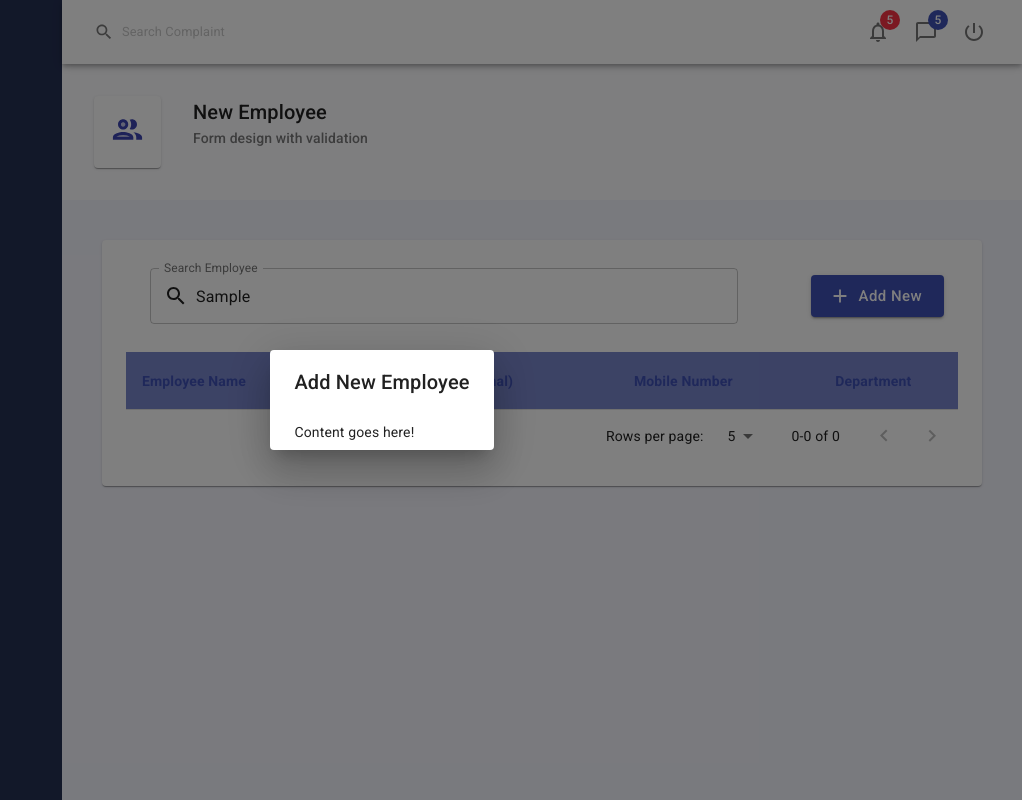
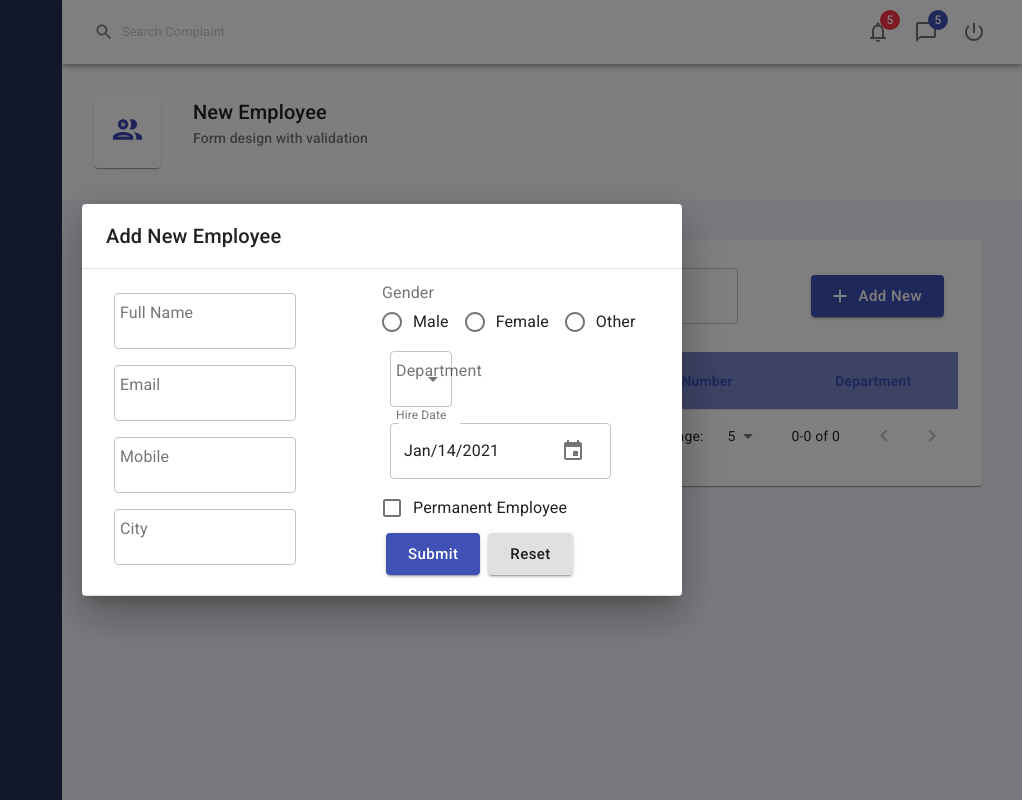
Before and after one commit to ayvicky/demo-material-ui-complete, a React (Create React App) app: page / in a window 1280 px wide. Both pictures are taken after typing "Sample" into the empty fields and a click on the button "Add New". Shown: the whole page, without its empty margins (258-1280 px from the left). Built offline with nearby package versions, Linux system fonts and the light colour scheme.

Commit message:
add functinality to display add employee form inside popup

```diff
--- a/src/components/Popup.js
+++ b/src/components/Popup.js
@@ -9,8 +9,8 @@ export default function Popup(props) {
             <DialogTitle>
                 {title}
             </DialogTitle>
-            <DialogContent>
-                <div>Content goes here!</div>
+            <DialogContent dividers>
+                {children}
             </DialogContent>
         </Dialog>
     )
--- a/src/pages/Employees/Employees.js
+++ b/src/pages/Employees/Employees.js
@@ -105,7 +105,7 @@ export default function Employees() {
             setOpenPopup={setOpenPopup}
             title='Add New Employee'
             >
-            {/* <Employeeform /> */}
+            <Employeeform />
           </Popup>
         </>
     )
```
Also changed, not shown: 1 other file (tests, documents, lock files or other folders).
